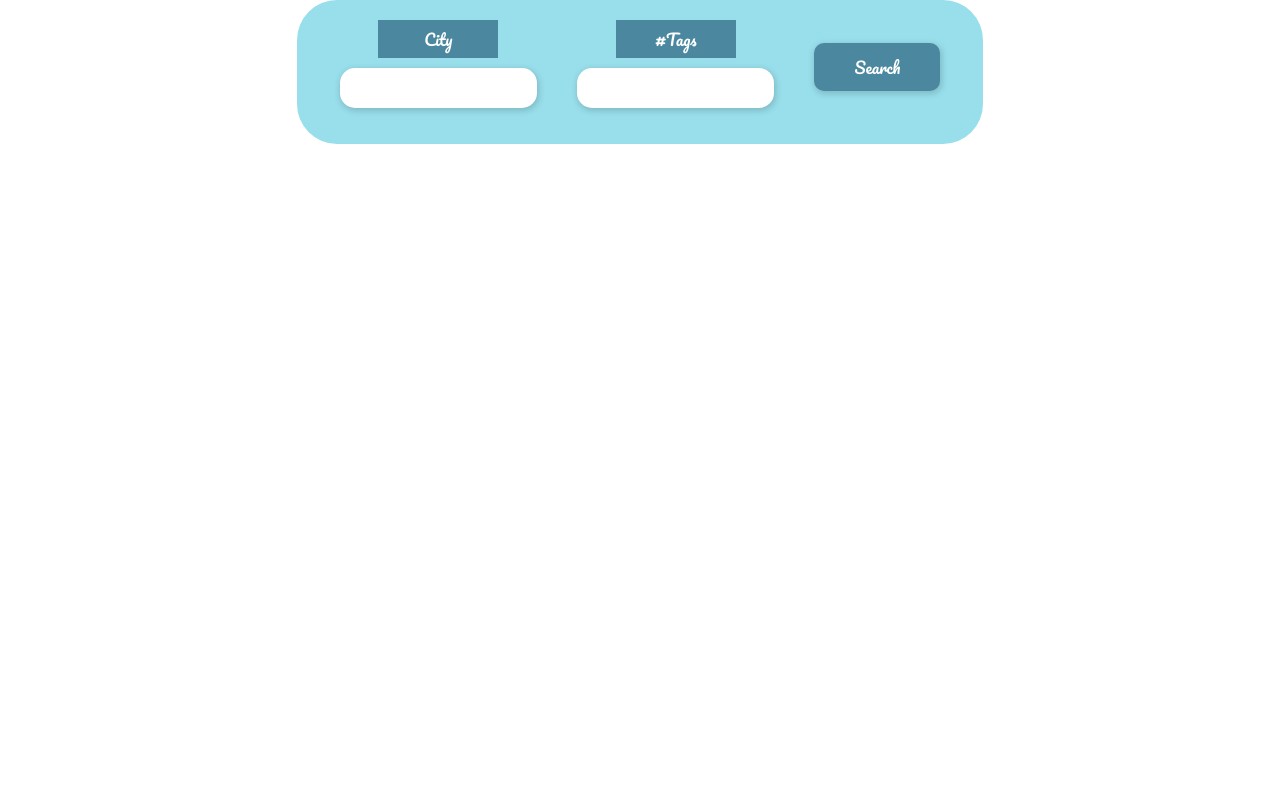
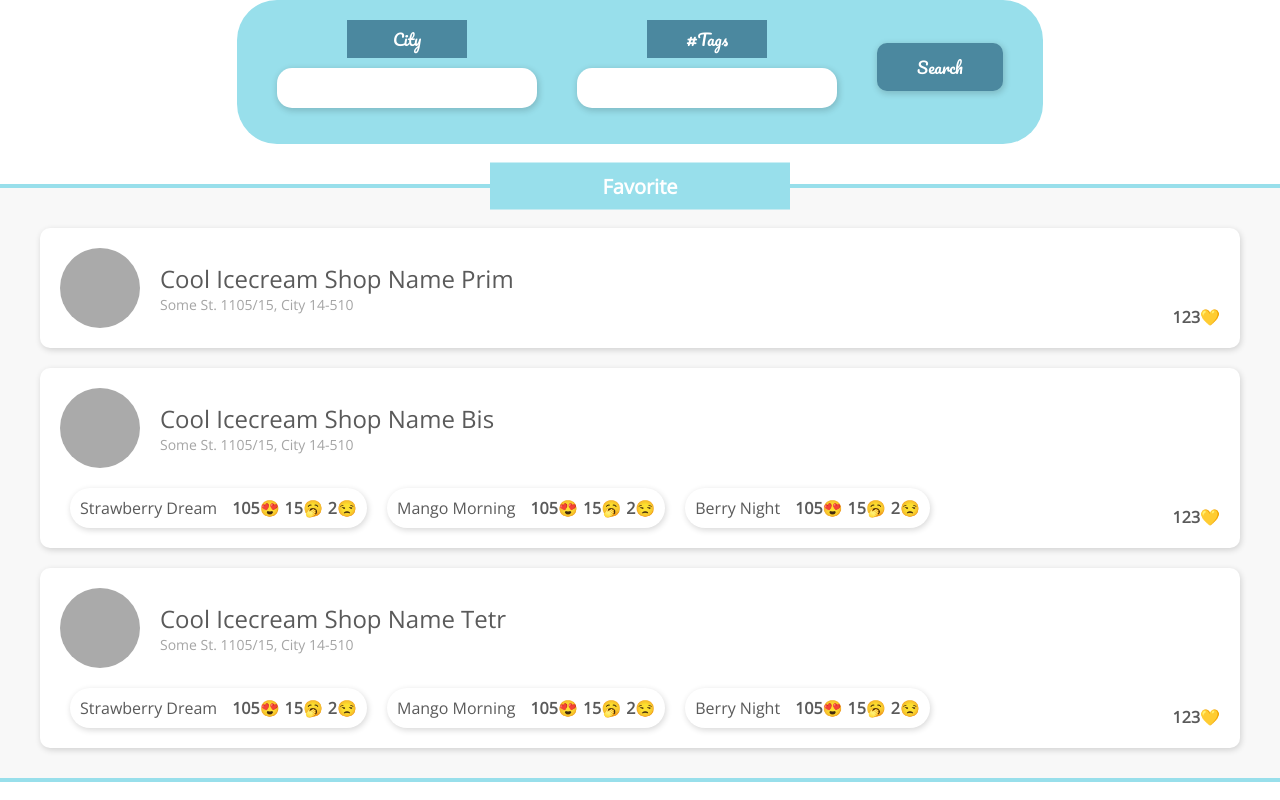
Before and after one commit to Boczarsky/ics-frontend, a React (Create React App) app: page / in a window 1280 px wide. Built offline with nearby package versions, Linux system fonts and the light colour scheme.

Commit message:
sections and shop overview

```diff
--- a/src/components/Dashboard/SearchShops/style.css
+++ b/src/components/Dashboard/SearchShops/style.css
@@ -15,7 +15,7 @@
 }
 .search-shops__form > div {
   padding: 0 20px;
-  width: calc(50% - 126px);
+  width: 260px;
 }
 .search-shops__submit {
   align-self: center;
--- a/src/components/Dashboard/index.tsx
+++ b/src/components/Dashboard/index.tsx
@@ -1,11 +1,46 @@
 import React from 'react';
 import './style.css';
 import SearchShops from './SearchShops';
+import LabeledSection from '../common/LabeledSection';
+import ShopOverview from '../common/ShopOverview';
+import randomKey from '../../utils/randomKey';
 
 const Dashboard = () => {
+  const favoriteShops = [
+    {
+      logoUrl: '', name: 'Cool Icecream Shop Name Prim', address: 'Some St. 1105/15, City 14-510',
+      follows: 123, flavours: []
+    },
+    {
+      logoUrl: '', name: 'Cool Icecream Shop Name Bis', address: 'Some St. 1105/15, City 14-510',
+      follows: 123, flavours: [
+        {name: 'Strawberry Dream', reactions: [105,15,2]},
+        {name: 'Mango Morning', reactions: [105,15,2]},
+        {name: 'Berry Night', reactions: [105,15,2]}
+      ]
+    },
+    {
+      logoUrl: '', name: 'Cool Icecream Shop Name Tetr', address: 'Some St. 1105/15, City 14-510',
+      follows: 123, flavours: [
+        {name: 'Strawberry Dream', reactions: [105,15,2]},
+        {name: 'Mango Morning', reactions: [105,15,2]},
+        {name: 'Berry Night', reactions: [105,15,2]}
+      ]
+    }
+  ];
   return (
     <div className="dashboard">
       <SearchShops/>
+      <LabeledSection label="Favorite" contentClass="dashboard__favorite">
+        {favoriteShops.map((shop: any) => (
+          <ShopOverview
+            key={randomKey()}
+            header={{logoUrl: shop.logoUrl, name: shop.name, address: shop.address}}
+            flavours={shop.flavours || []}
+            follows={shop.follows || 0}
+          />
+        ))}
+      </LabeledSection>
     </div>
   )
 };
--- /dev/null
+++ b/src/components/common/LabeledSection/index.tsx
@@ -0,0 +1,23 @@
+import React from 'react';
+import './style.css';
+
+export interface LabeledSectionProps {
+  label: string;
+  labelClass?: string;
+  children: any;
+  contentClass?: string;
+}
+
+const LabeledSection = (props: LabeledSectionProps) => {
+  const {label, children, contentClass, labelClass} = props;
+  return (
+    <div className="labeled-section">
+      <div className={`labeled-section__label ${labelClass}`}>{label}</div>
+      <div className={`labeled-section__content ${contentClass}`}>
+        {children}
+      </div>
+    </div>
+  )
+}
+
+export default LabeledSection
--- /dev/null
+++ b/src/components/common/LabeledSection/style.css
@@ -0,0 +1,22 @@
+.labeled-section {
+  position: relative;
+  width: calc(100% - 40px);
+  border-top: 4px solid #98DFEB;
+  border-bottom: 4px solid #98DFEB;
+  background-color: #F8F8F8;
+  padding: 40px 20px 10px 20px;
+  margin-top: 40px;
+}
+.labeled-section__label {
+  position: absolute;
+  top: 0;
+  left: 50%;
+  transform: translate(-50%, calc(-50% - 2px));
+  background-color: #98DFEB;
+  padding: 10px 0;
+  font-weight: bold;
+  color: white;
+  width: 300px;
+  font-size: 20px;
+  text-align: center;
+}
--- /dev/null
+++ b/src/components/common/ShopOverview/FlavourInfo.tsx
@@ -0,0 +1,31 @@
+import React from 'react';
+
+export interface FlavourInfoProps {
+  name: string;
+  reactions: [number, number, number];
+}
+
+const FlavourInfo = (props: FlavourInfoProps) => {
+  const {name, reactions} = props;
+  return (
+    <div className="flavour-info">
+      <span className="flavour-info__name">{name}</span>
+      <span className="flavour-info__reactions">
+        <span>
+          <span className="flavour-info__reaction-count">{reactions[0] || '0'}</span>
+          <span className="flavour-info__reaction-type" role="img" aria-label="love">😍</span>
+        </span>
+        <span>
+        <span className="flavour-info__reaction-count">{reactions[1] || '0'}</span>
+          <span className="flavour-info__reaction-type" role="img" aria-label="meh">🥱</span>
+        </span>
+        <span>
+          <span className="flavour-info__reaction-count">{reactions[2] || '0'}</span>
+          <span className="flavour-info__reaction-type" role="img" aria-label="hate">😒</span>
+        </span>
+      </span>
+    </div>
+  )
+}
+
+export default FlavourInfo;
--- /dev/null
+++ b/src/components/common/ShopOverview/ShopHeader.tsx
@@ -0,0 +1,28 @@
+import React from 'react'
+
+export interface ShopHeaderProps {
+  logoUrl: string;
+  name: string;
+  address: string;
+}
+
+const ShopHeader = (props: ShopHeaderProps) => {
+  const {logoUrl, name, address} = props;
+  return (
+    <div className="shop-header">
+      <div className="shop-header__logo">
+        {logoUrl && <img src={logoUrl} alt={`${name} logo`}/>}
+      </div>
+      <div className="shop-header__info">
+        <div className="shop-header__name">
+          {name}
+        </div>
+        <div className="shop-header__address">
+          {address}
+        </div>
+      </div>
+    </div>
+  )
+}
+
+export default ShopHeader;
--- /dev/null
+++ b/src/components/common/ShopOverview/index.tsx
@@ -0,0 +1,35 @@
+import React from 'react';
+import ShopHeader, { ShopHeaderProps } from './ShopHeader';
+import FlavourInfo, { FlavourInfoProps } from './FlavourInfo';
+import randomKey from '../../../utils/randomKey';
+import './style.css';
+
+export interface ShopOverviewProps {
+  header: ShopHeaderProps;
+  flavours: FlavourInfoProps[];
+  follows: number;
+}
+
+const ShopOverview = (props: ShopOverviewProps) => {
+  const {header, flavours, follows} = props;
+  return (
+    <div className="shop-overview">
+      <div className="shop-overview__left-wrapper">
+        <ShopHeader {...header}/>
+        <div className="shop-overview__flavours">
+          {flavours.map((flavour) =>
+            <FlavourInfo {...flavour} key={randomKey()}/>
+          )}
+        </div>
+      </div>
+      <div className="shop-overview__right-wrapper">
+        <div className="shop-overview__follows">
+            <span className="shop-overview__follow-count">{follows}</span>
+            <span role="img" aria-label="follows">💛</span>
+        </div>
+      </div>
+    </div>
+  )
+}
+
+export default ShopOverview
--- /dev/null
+++ b/src/components/common/ShopOverview/style.css
@@ -0,0 +1,61 @@
+.shop-overview {
+  display: flex;
+  justify-content: space-between;
+  padding: 20px;
+  background: white;
+  border-radius: 10px;
+  margin: 0px 20px 20px 20px;
+  box-shadow: 1px 2px 6px 0 rgba(0,0,0,0.16);
+}
+.shop-overview__left-wrapper {
+  flex: 1;
+}
+.shop-overview__right-wrapper {
+  display: flex;
+  align-items: flex-end;
+}
+.shop-overview__flavours {
+  display: flex;
+  width: 100%;
+  flex-wrap: wrap;
+}
+.shop-overview__follow-count {
+  font-weight: bold;
+}
+.shop-header {
+  display: flex;
+  align-items: center;
+}
+.shop-header__logo {
+  height: 80px;
+  width: 80px;
+  overflow: hidden;
+  border-radius: 40px;
+  background-color: #AAAAAA;
+}
+.shop-header__info {
+  margin-left: 20px;
+}
+.shop-header__name {
+  font-size: 24px;
+}
+.shop-header__address {
+  font-size: 14px;
+  color: #A5A5A5;
+}
+.flavour-info {
+  display: flex;
+  align-items: center;
+  height: 40px;
+  padding: 0 10px;
+  box-shadow: 1px 2px 6px 0 rgba(0,0,0,0.16);
+  border-radius: 20px;
+  margin: 20px 10px 0px 10px;
+}
+.flavour-info__reactions {
+  margin-left: 10px;
+}
+.flavour-info__reaction-count {
+  margin-left: 5px;
+  font-weight: bold;
+}
--- a/src/components/common/TagsInput/style.css
+++ b/src/components/common/TagsInput/style.css
@@ -44,6 +44,7 @@
   background: none;
   border: none;
   font-family: inherit;
+  padding: 5px 0;
 }
 .tags-input__input:focus {
   outline: none;
--- a/src/index.css
+++ b/src/index.css
@@ -3,6 +3,7 @@ body {
   font-family: 'Open Sans', sans-serif;
   font-size: 16px;
   box-sizing: border-box;
+  color: #5A5A5A;
 }
 .p-font {
   font-family: 'Pacifico', cursive;
--- /dev/null
+++ b/src/utils/randomKey.ts
@@ -0,0 +1,3 @@
+export default function randomKey() {
+  return Math.random().toString(36).substr(2, 15);
+}
```
